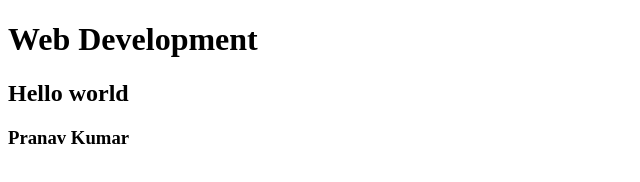
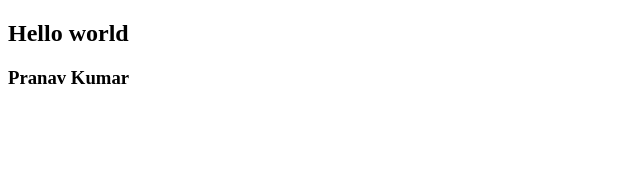
Before and after one commit to sumanradhe/test-project, a plain HTML site: page index.html in a window 1280 px wide. Shown: the whole page, without its empty margins (0-640 px from the left). Drawn offline with Linux system fonts and the light colour scheme.

Commit message:
msg saved 3

```diff
--- a/index.html
+++ b/index.html
@@ -7,7 +7,7 @@
     <title>Document</title>
 </head>
 <body>
-    <h1>Web Development</h1>
+
     <h2>Hello world</h2>
     <h3>Pranav Kumar</h3>
 </body>
```
